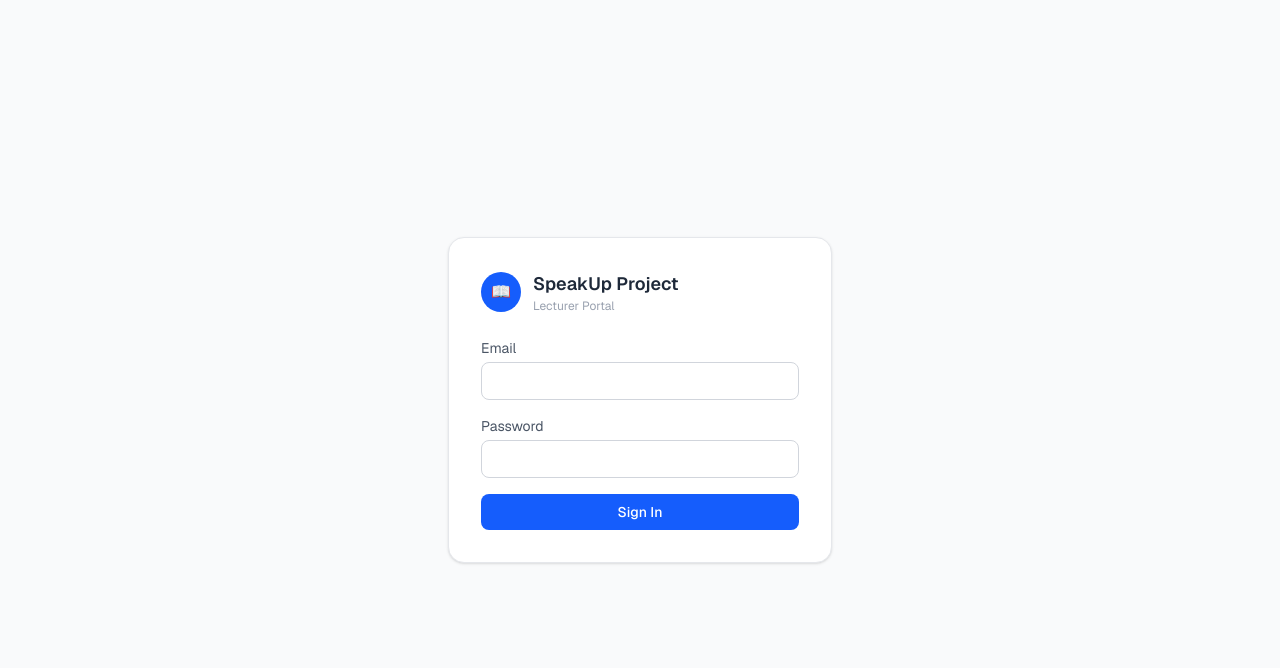
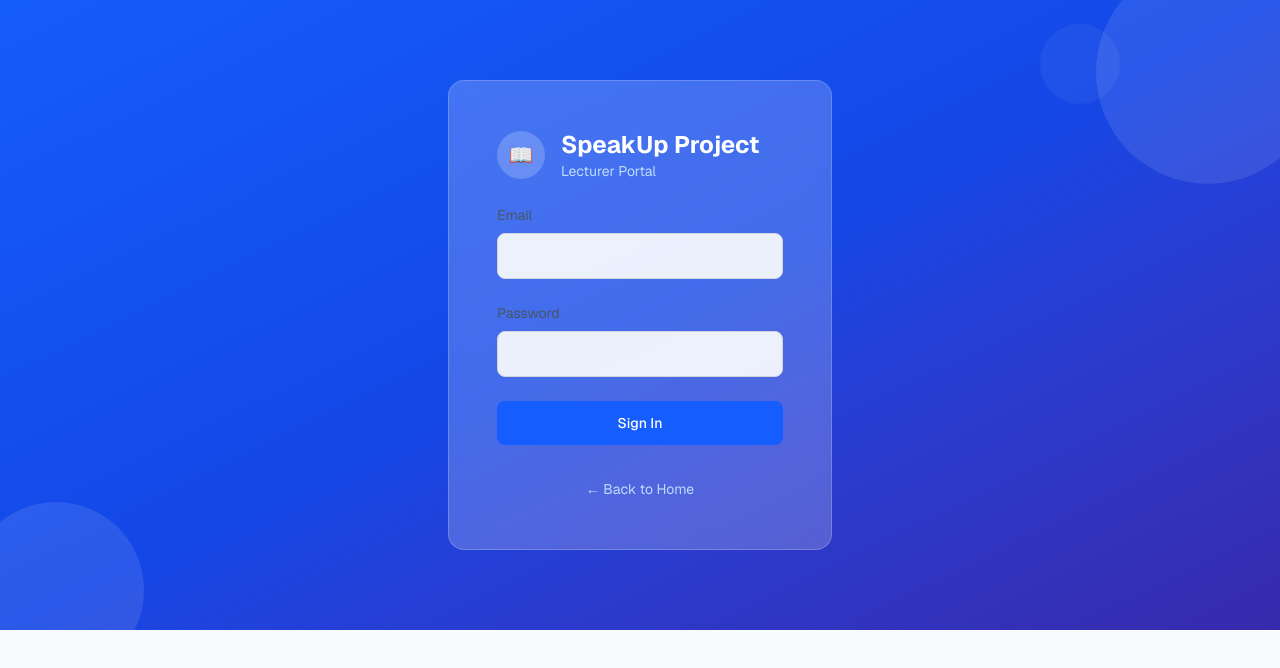
Before and after one commit to dnysaz/speakup-project, a Next.js app: page /guru/login in a window 1280 px wide. Shown: the top 668 px of the page. Built offline with nearby package versions, Linux system fonts and the light colour scheme.

Commit message:
Update guru login page to match home page design with gradient background and back to home button

```diff
--- a/app/guru/login/page.tsx
+++ b/app/guru/login/page.tsx
@@ -2,6 +2,7 @@
 
 import { useState } from "react";
 import { useRouter } from "next/navigation";
+import Link from "next/link";
 
 export default function GuruLoginPage() {
   const router = useRouter();
@@ -29,46 +30,59 @@ export default function GuruLoginPage() {
   }
 
   return (
-    <div className="min-h-screen bg-gray-50 flex items-center justify-center px-4">
-      <div className="bg-white rounded-2xl border border-gray-200 shadow-sm p-8 w-full max-w-sm">
-<div className="flex items-center gap-3 mb-6">
-        <div className="w-10 h-10 rounded-full bg-blue-600 flex items-center justify-center text-white font-bold">📖</div>
+    <div className="min-h-screen bg-gray-50">
+      <div className="relative bg-gradient-to-br from-blue-600 via-blue-700 to-indigo-800 text-white overflow-hidden py-20">
+        <div className="absolute -top-10 -right-10 w-56 h-56 bg-white/10 rounded-full" />
+        <div className="absolute -bottom-12 -left-8 w-44 h-44 bg-white/10 rounded-full" />
+        <div className="absolute top-6 right-40 w-20 h-20 bg-white/5 rounded-full" />
+        <div className="relative max-w-4xl mx-auto px-4">
+          <div className="max-w-sm mx-auto bg-white/20 backdrop-blur-sm rounded-2xl border border-white/20 p-12">
+            <div className="flex items-center gap-4 mb-6">
+              <div className="w-12 h-12 rounded-full bg-white/20 flex items-center justify-center text-white font-bold text-xl">📖</div>
               <div>
-          <h1 className="text-lg font-semibold text-gray-800">SpeakUp Project</h1>
-          <p className="text-xs text-gray-400">Lecturer Portal</p>
+                <h1 className="text-2xl font-bold">SpeakUp Project</h1>
+                <p className="text-blue-200 text-sm">Lecturer Portal</p>
               </div>
             </div>
 
-        <form onSubmit={handleLogin} className="flex flex-col gap-4">
+            <form onSubmit={handleLogin} className="space-y-6">
               <div>
-            <label className="block text-sm text-gray-600 mb-1">Email</label>
+                <label className="block text-sm text-gray-600 mb-2">Email</label>
                 <input
                   type="email"
                   required
                   value={email}
                   onChange={(e) => setEmail(e.target.value)}
-              className="w-full border border-gray-300 rounded-lg px-4 py-2 text-sm focus:outline-none focus:ring-2 focus:ring-blue-500"
+                  className="w-full border border-gray-300 rounded-lg px-4 py-3 text-sm focus:outline-none focus:ring-2 focus:ring-blue-500 bg-white/90"
                 />
               </div>
               <div>
-            <label className="block text-sm text-gray-600 mb-1">Password</label>
+                <label className="block text-sm text-gray-600 mb-2">Password</label>
                 <input
                   type="password"
                   required
                   value={password}
                   onChange={(e) => setPassword(e.target.value)}
-              className="w-full border border-gray-300 rounded-lg px-4 py-2 text-sm focus:outline-none focus:ring-2 focus:ring-blue-500"
+                  className="w-full border border-gray-300 rounded-lg px-4 py-3 text-sm focus:outline-none focus:ring-2 focus:ring-blue-500 bg-white/90"
                 />
               </div>
               {error && <p className="text-red-500 text-sm">{error}</p>}
               <button
                 type="submit"
                 disabled={loading}
-            className="bg-blue-600 text-white py-2 rounded-lg text-sm font-medium hover:bg-blue-700 disabled:opacity-50"
+                className="w-full bg-blue-600 text-white py-3 rounded-lg text-sm font-medium hover:bg-blue-700 transition-colors disabled:opacity-50"
               >
                 {loading ? "Signing in..." : "Sign In"}
               </button>
             </form>
+
+            <div className="mt-8 text-center">
+              <Link href="/" className="text-sm text-blue-200 hover:text-white transition-colors">
+                ← Back to Home
+              </Link>
+            </div>
+          </div>
+        </div>
       </div>
     </div>
   );
```
Lines whose indentation alone changed are shown as unchanged.
